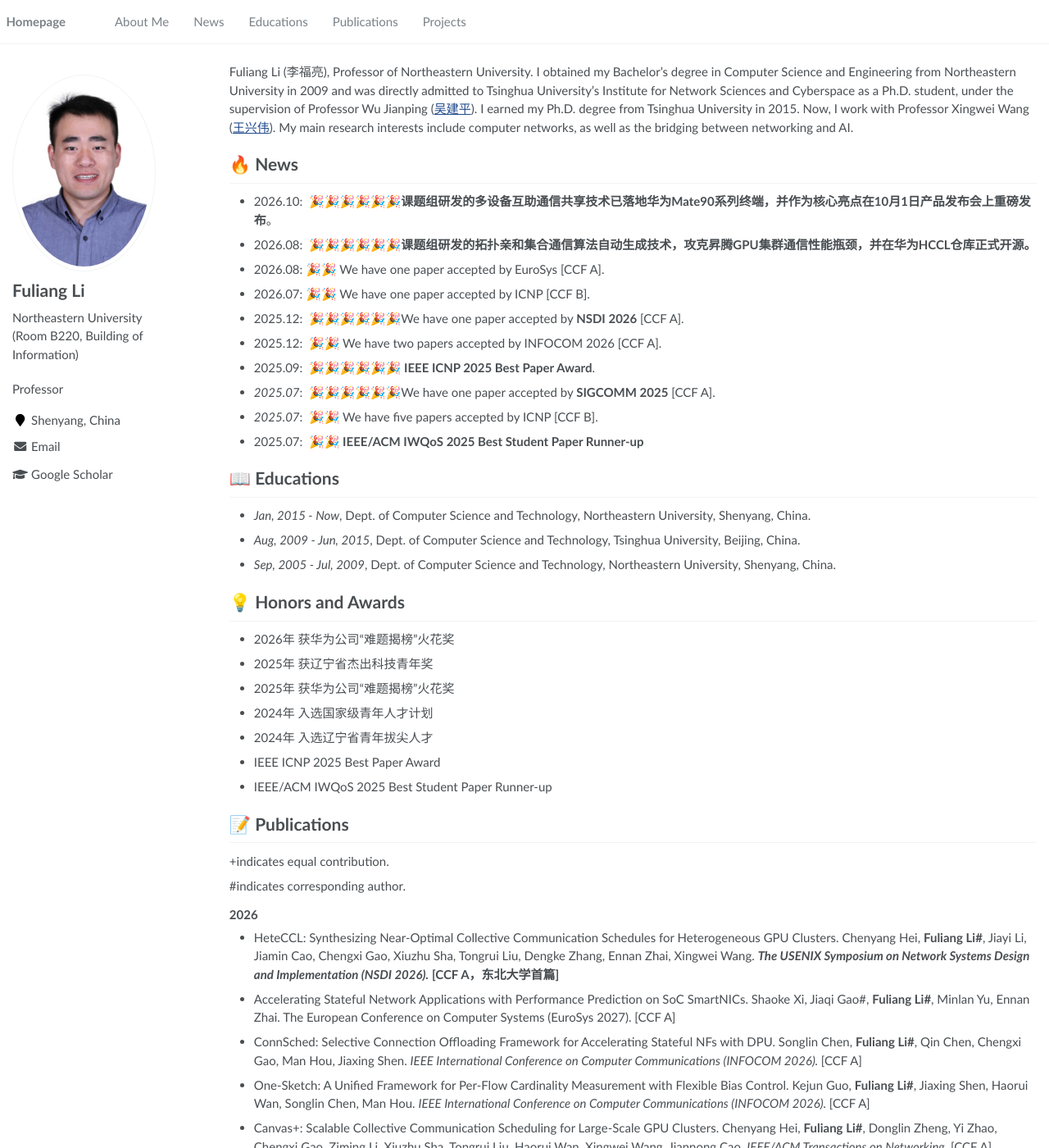
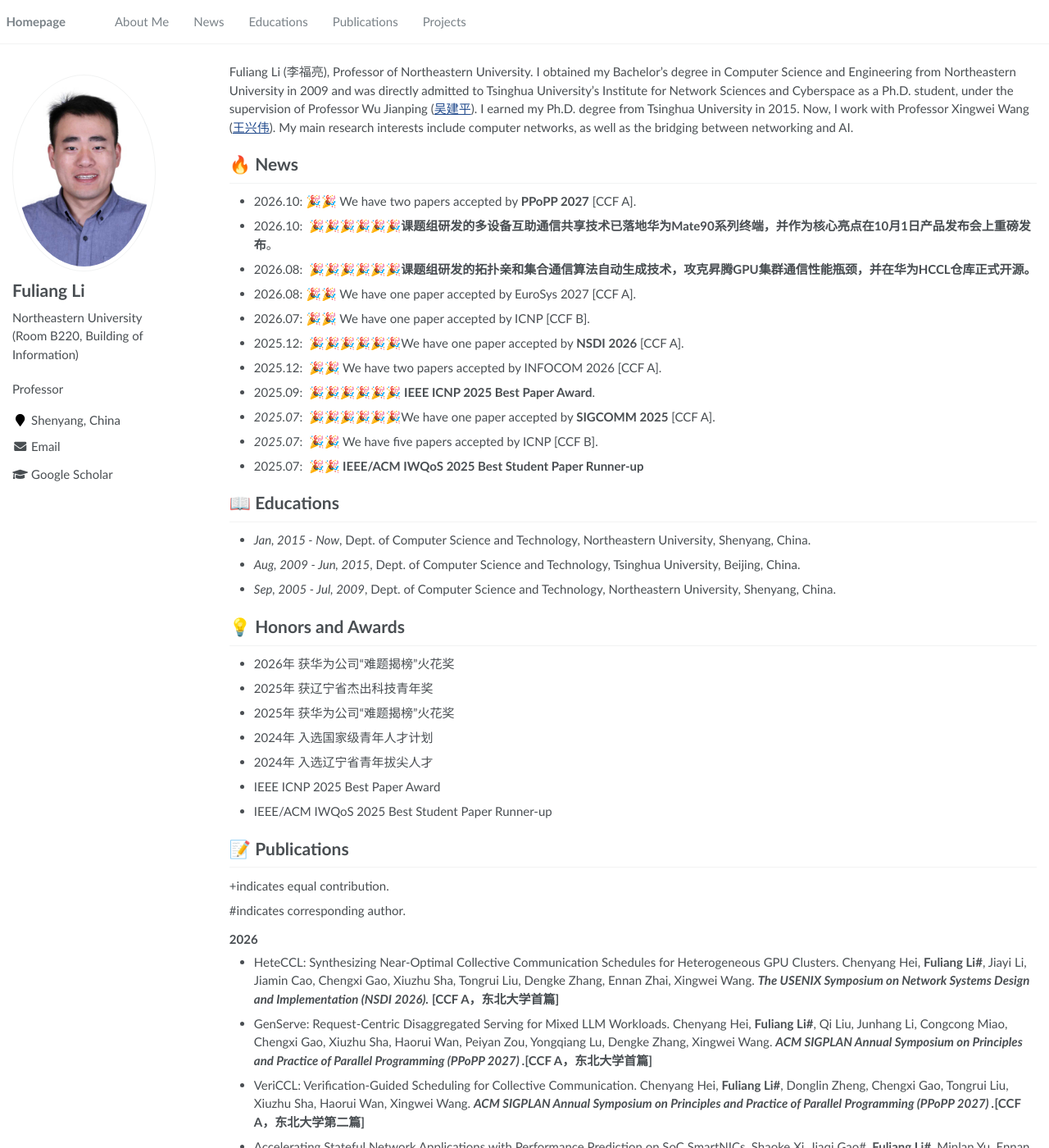
Before and after one commit to Fuliang-Li/Fuliang-Li.github.io, a Jekyll site: the page built from _pages/about.md, in a window 1280 px wide and 1400 px high. Shown: the whole window at 82% size. Built offline with Jekyll 4.4.1, drawn with Linux system fonts in a browser that asks for light colours.

Commit message:
Update about.md

```diff
--- a/_pages/about.md
+++ b/_pages/about.md
@@ -20,9 +20,10 @@ redirect_from:
 Fuliang Li (李福亮), Professor of Northeastern University. I obtained my Bachelor’s degree in Computer Science and Engineering from Northeastern University in 2009 and was directly admitted to Tsinghua University’s Institute for Network Sciences and Cyberspace as a Ph.D. student, under the supervision of Professor Wu Jianping (<a href="https://www.tsinghua.edu.cn/info/1166/93896.htm" target="_blank">吴建平</a>). I earned my Ph.D. degree from Tsinghua University in 2015. Now, I work with Professor Xingwei Wang (<a href="https://neu.edu.cn/info/1012/3221.htm" target="_blank">王兴伟</a>). My main research interests include computer networks, as well as the bridging between networking and AI.
 
 # 🔥 News
+- 2026.10: 🎉🎉 We have two papers accepted by **PPoPP 2027** [CCF A].
 - 2026.10: &nbsp;🎉🎉🎉🎉🎉🎉**课题组研发的多设备互助通信共享技术已落地华为Mate90系列终端，并作为核心亮点在10月1日产品发布会上重磅发布**。
 - 2026.08: &nbsp;🎉🎉🎉🎉🎉🎉**课题组研发的拓扑亲和集合通信算法自动生成技术，攻克昇腾GPU集群通信性能瓶颈，并在华为HCCL仓库正式开源。**
-- 2026.08: 🎉🎉 We have one paper accepted by EuroSys [CCF A].
+- 2026.08: 🎉🎉 We have one paper accepted by EuroSys 2027 [CCF A].
 - 2026.07: 🎉🎉 We have one paper accepted by ICNP [CCF B].
 - 2025.12: &nbsp;🎉🎉🎉🎉🎉🎉We have one paper accepted by **NSDI 2026** [CCF A].
 - 2025.12: &nbsp;🎉🎉 We have two papers accepted by INFOCOM 2026 [CCF A].
@@ -55,6 +56,8 @@ Fuliang Li (李福亮), Professor of Northeastern University. I obtained my Bach
 <h3><strong>2026</strong></h3>
 
 - HeteCCL: Synthesizing Near-Optimal Collective Communication Schedules for Heterogeneous GPU Clusters. Chenyang Hei, **Fuliang Li#**, Jiayi Li, Jiamin Cao, Chengxi Gao, Xiuzhu Sha, Tongrui Liu, Dengke Zhang, Ennan Zhai, Xingwei Wang. ***The USENIX Symposium on Network Systems Design and Implementation  (NSDI 2026).*** **[CCF A，东北大学首篇]**
+- GenServe: Request-Centric Disaggregated Serving for Mixed LLM  Workloads.  Chenyang Hei, **Fuliang Li#**, Qi Liu, Junhang Li, Congcong Miao, Chengxi Gao, Xiuzhu Sha, Haorui Wan, Peiyan Zou, Yongqiang Lu, Dengke Zhang, Xingwei Wang. ***ACM SIGPLAN Annual Symposium on Principles and  Practice of Parallel Programming (PPoPP 2027) .*****[CCF A，东北大学首篇]**
+- VeriCCL: Verification-Guided Scheduling for Collective Communication. Chenyang Hei, **Fuliang Li#**, Donglin Zheng, Chengxi Gao, Tongrui Liu, Xiuzhu Sha, Haorui Wan, Xingwei Wang. ***ACM SIGPLAN Annual Symposium on Principles and  Practice of Parallel Programming (PPoPP 2027) .*****[CCF A，东北大学第二篇]**
 - Accelerating Stateful Network Applications with Performance Prediction on SoC SmartNICs. Shaoke Xi, Jiaqi Gao#, **Fuliang Li#**, Minlan Yu, Ennan Zhai. The European Conference on Computer Systems (EuroSys 2027). [CCF A]
 - ConnSched: Selective Connection Offloading Framework for Accelerating Stateful NFs with DPU. Songlin Chen, **Fuliang Li#**, Qin Chen, Chengxi Gao, Man Hou, Jiaxing Shen. <i> IEEE International Conference on Computer Communications (INFOCOM 2026). </i> [CCF A]
 - One-Sketch: A Unified Framework for Per-Flow Cardinality Measurement with Flexible Bias Control. Kejun Guo, **Fuliang Li#**, Jiaxing Shen, Haorui Wan, Songlin Chen, Man Hou. <i> IEEE International Conference on Computer Communications (INFOCOM 2026). </i> [CCF A]
```
